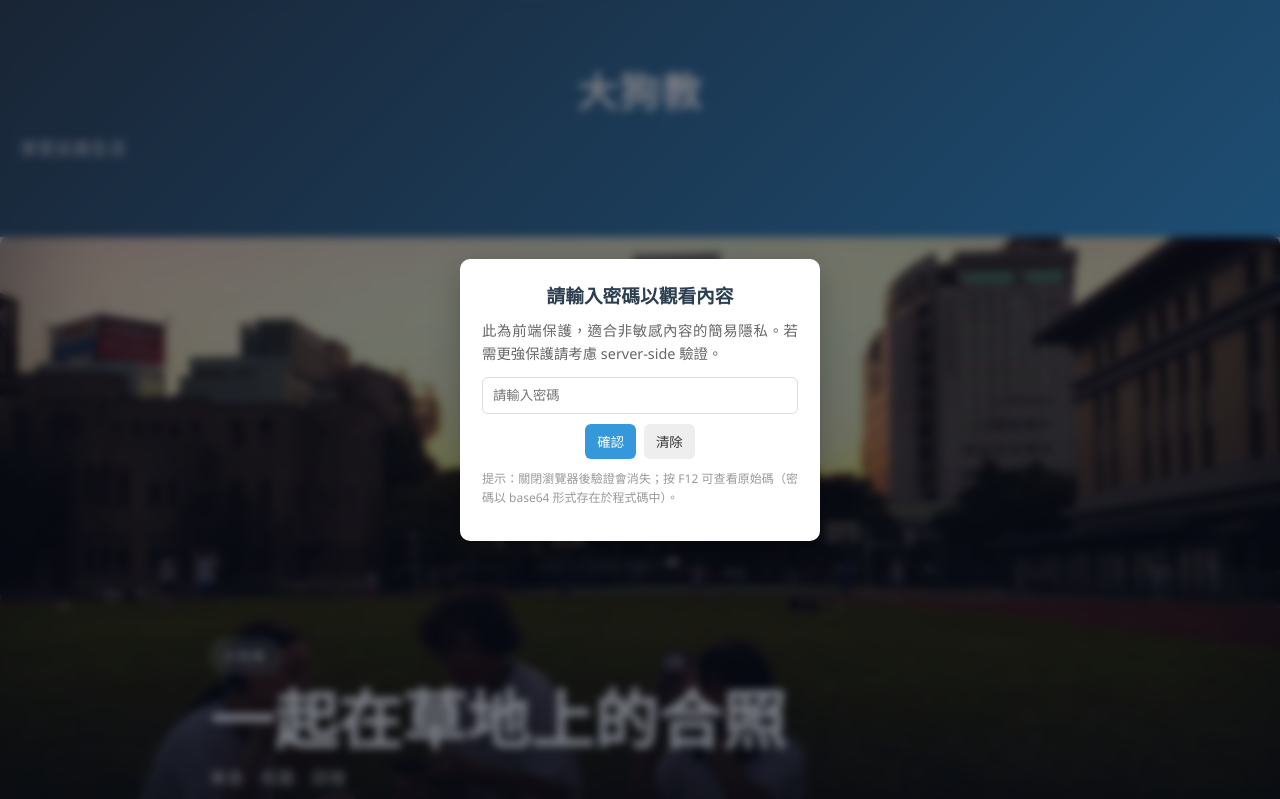
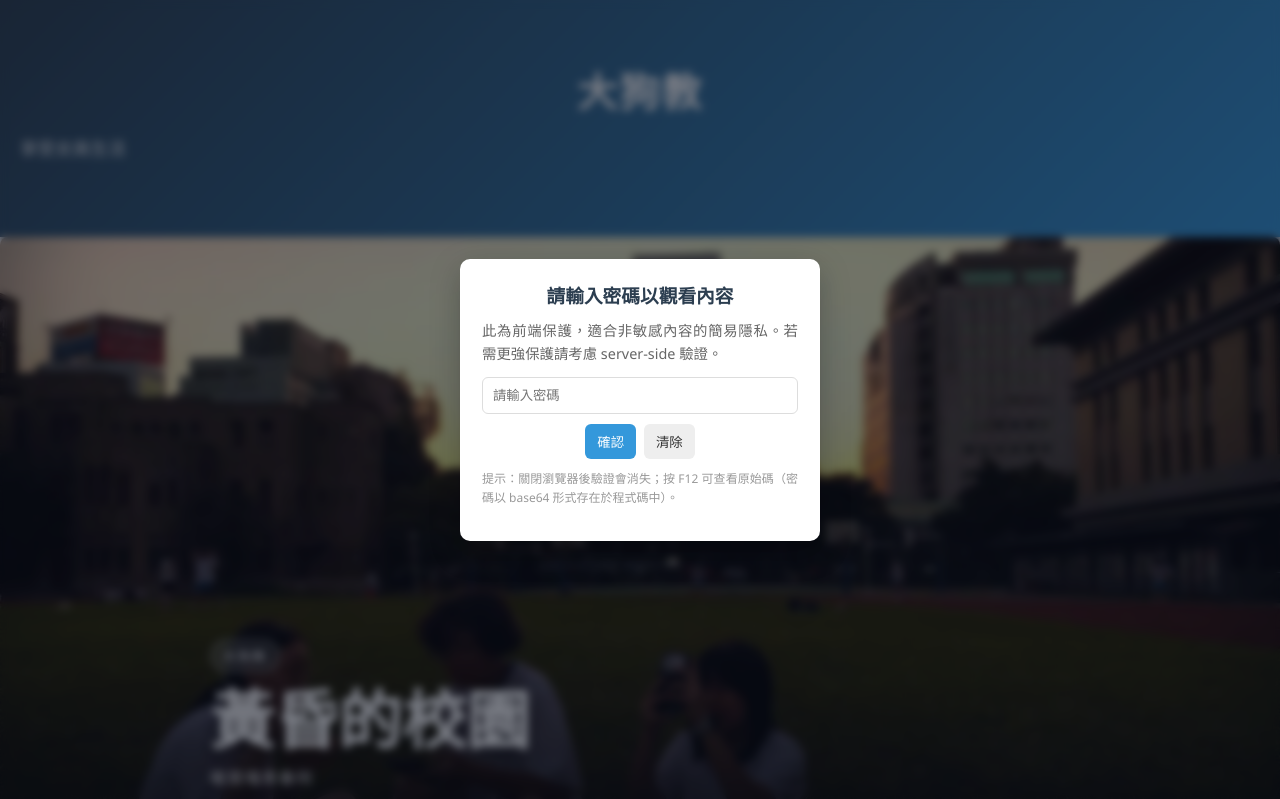
Before and after one commit to Naomihu100/0000, a plain HTML site: page index.html in a window 1280 px wide. Shown: the top 799 px of the page. Drawn offline with Linux system fonts and the light colour scheme.

Commit message:
Update hero section text in index.html

```diff
--- a/index.html
+++ b/index.html
@@ -305,8 +305,8 @@
     <section id="hero-photo">
       <div class="photo-content">
         <div class="hero-badge">大狗教</div>
-        <h2>一起在草地上的合照</h2>
-        <p class="caption">黃昏 · 校園 · 回憶</p>
+        <h2>黃昏的校園</h2>
+        <p class="caption">喔買嘎青春阿</p>
       </div>
     </section>
 
```
